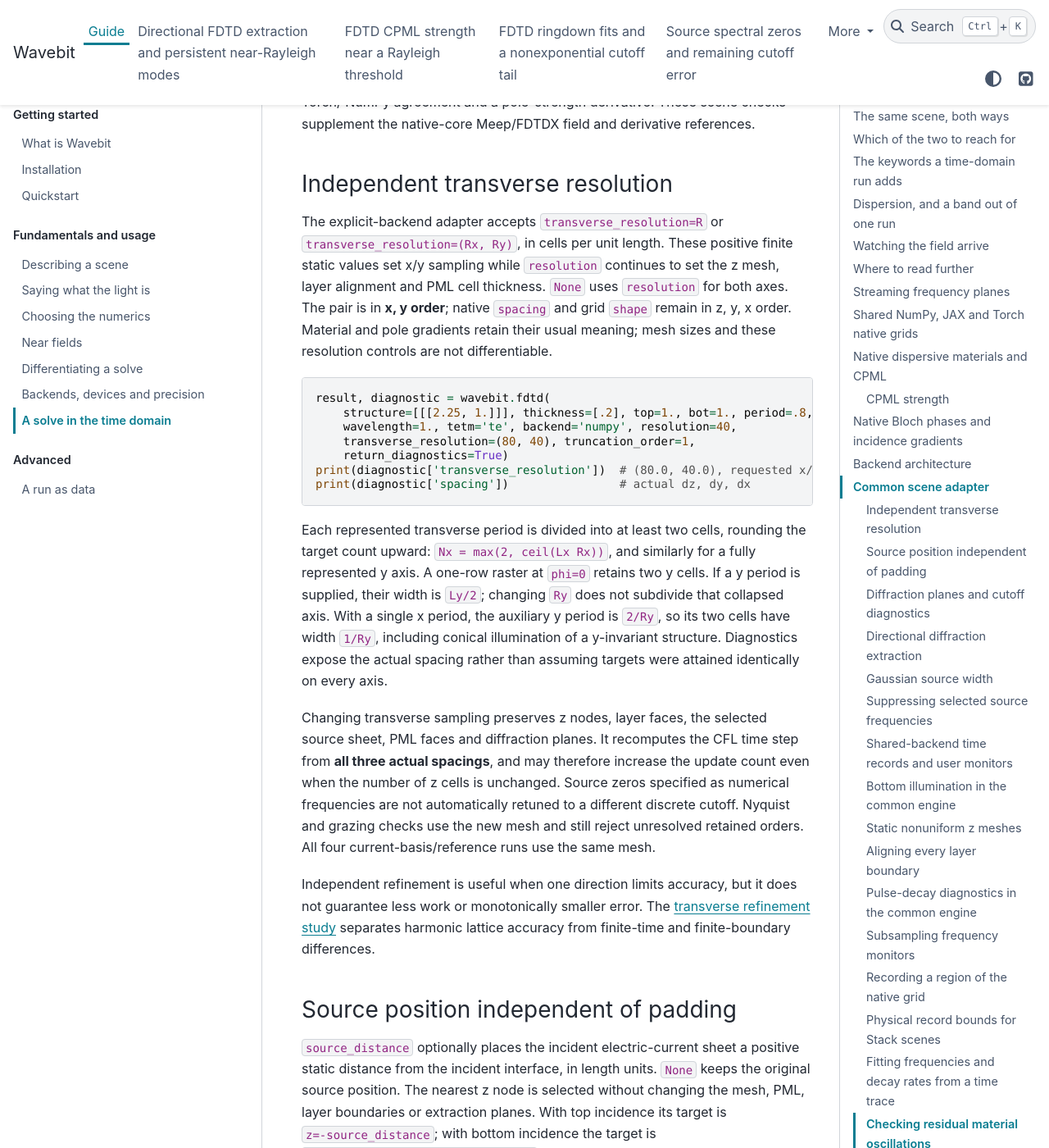
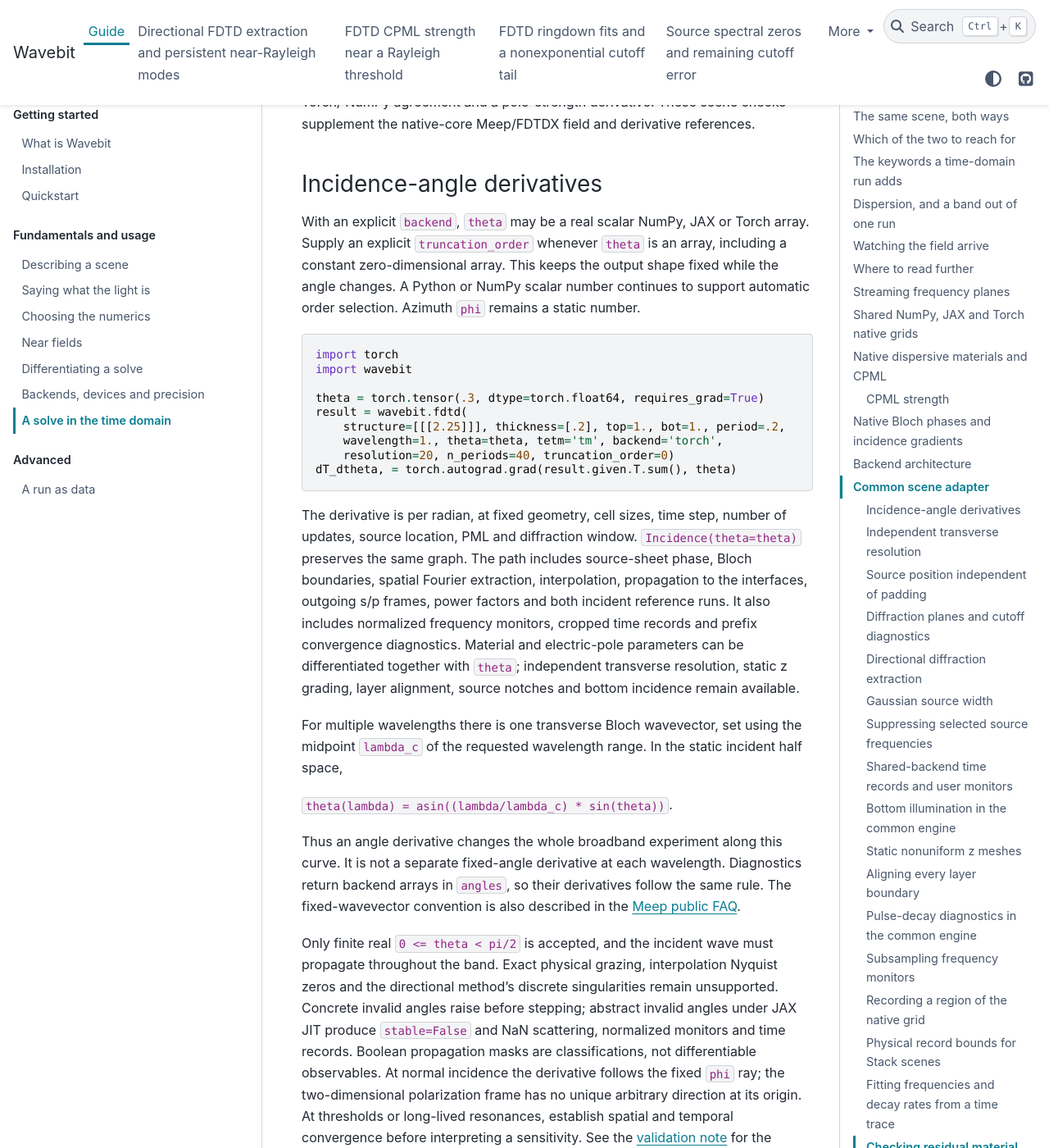
Before and after one commit to fieldalgo/wavebit, a Sphinx documentation site: the page built from docs/guide/time-domain.md, in a window 1280 px wide and 1400 px high, scrolled down 16054 px. Shown: the whole window at 82% size. Built offline with Sphinx 7.4.7 and the PyData theme 0.15.4, drawn with Linux system fonts in a browser that asks for light colours; some of the changed text lies outside the part shown.

Commit message:
feat(fdtd): differentiate scene incidence on a fixed grid
Co-authored-by: Codex <noreply@openai.com>

````diff
--- a/docs/_toc.yml
+++ b/docs/_toc.yml
@@ -27,6 +27,7 @@ subtrees:
   - file: fdtd-source-clearance
   - file: fdtd-lattice-reference
   - file: fdtd-transverse-resolution
+  - file: fdtd-scene-angles
   - file: fdtd-rayleigh
   - file: fdtd-enz
   - file: fdtd-layer-alignment
--- a/docs/guide/time-domain.md
+++ b/docs/guide/time-domain.md
@@ -515,7 +515,7 @@ derivative, = torch.autograd.grad(result.T.sum(), value)
 
 The same adapter runs on NumPy (`0`), JAX (`1`) and Torch (`2`). JAX results are
 registered pytrees, so a function returning the complete `Result` can be jitted.
-Raster epsilon, raster mu, electric Drude/Lorentz parameters and Jones amplitudes
+Incidence `theta`, raster epsilon, raster mu, electric Drude/Lorentz parameters and Jones amplitudes
 retain their backend graphs. Cell overlap weights are static; harmonic averaging
 is applied normal to each field component and arithmetic averaging tangentially.
 Within the transverse plane, normal harmonic averaging is performed before
@@ -541,7 +541,7 @@ homogeneous propagation to move the phase reference to the interfaces. At obliqu
 incidence the transverse wavevector stays fixed across the wavelength band;
 `return_diagnostics=True` includes the corresponding angles.
 
-Geometry, half-space coefficients, wavelength and incidence angles are static.
+Geometry, half-space coefficients, wavelength and azimuth `phi` are static.
 An explicit `resolution` is required so material optimization cannot resize the
 grid. Defaults here are `courant=.8`, `n_periods=40`, `n_pml=12`; choose a smaller
 Courant fraction when the minimum material values or pole frequencies demand it.
@@ -562,6 +562,62 @@ transmission with stored Meep public-API data, and JAX/Torch material derivative
 with finite differences. Crossed dispersive scenes additionally check Torch/
 NumPy agreement and a pole-strength derivative. These scene checks supplement
 the native-core Meep/FDTDX field and derivative references.
+
+
+### Incidence-angle derivatives
+
+With an explicit `backend`, `theta` may be a real scalar NumPy, JAX or Torch
+array. Supply an explicit `truncation_order` whenever `theta` is an array,
+including a constant zero-dimensional array. This keeps the output shape fixed
+while the angle changes. A Python or NumPy scalar number continues to support
+automatic order selection. Azimuth `phi` remains a static number.
+
+```python
+import torch
+import wavebit
+
+theta = torch.tensor(.3, dtype=torch.float64, requires_grad=True)
+result = wavebit.fdtd(
+    structure=[[[2.25]]], thickness=[.2], top=1., bot=1., period=.2,
+    wavelength=1., theta=theta, tetm='tm', backend='torch',
+    resolution=20, n_periods=40, truncation_order=0)
+dT_dtheta, = torch.autograd.grad(result.given.T.sum(), theta)
+```
+
+The derivative is per radian, at fixed geometry, cell sizes, time step, number
+of updates, source location, PML and diffraction window. `Incidence(theta=theta)`
+preserves the same graph. The path includes source-sheet phase, Bloch boundaries,
+spatial Fourier extraction, interpolation, propagation to the interfaces,
+outgoing s/p frames, power factors and both incident reference runs. It also
+includes normalized frequency monitors, cropped time records and prefix
+convergence diagnostics. Material and electric-pole parameters can be
+differentiated together with `theta`; independent transverse resolution,
+static z grading, layer alignment, source notches and bottom incidence remain
+available.
+
+For multiple wavelengths there is one transverse Bloch wavevector, set using
+the midpoint `lambda_c` of the requested wavelength range. In the static
+incident half space,
+
+`theta(lambda) = asin((lambda/lambda_c) * sin(theta))`.
+
+Thus an angle derivative changes the whole broadband experiment along this
+curve. It is not a separate fixed-angle derivative at each wavelength.
+Diagnostics return backend arrays in `angles`, so their derivatives follow the
+same rule. The fixed-wavevector convention is also described in the
+[Meep public FAQ](https://meep.readthedocs.io/en/latest/FAQ/).
+
+Only finite real `0 <= theta < pi/2` is accepted, and the incident wave must
+propagate throughout the band. Exact physical grazing, interpolation Nyquist
+zeros and the directional method's discrete singularities remain unsupported.
+Concrete invalid angles raise before stepping; abstract invalid angles under
+JAX JIT produce `stable=False` and NaN scattering, normalized monitors and time
+records. Boolean propagation masks are classifications, not differentiable
+observables. At normal incidence the derivative follows the fixed `phi` ray;
+the two-dimensional polarization frame has no unique arbitrary direction at
+its origin. At thresholds or long-lived resonances, establish spatial and
+temporal convergence before interpreting a sensitivity. See the
+[validation note](../fdtd-scene-angles.md) for the checked cases and limits.
 
 
 ### Independent transverse resolution
````
Also changed, not shown: docs/README.md (+1 -0 lines), docs/fdtd-alpha.md (+9 -1 lines), docs/fdtd-scene-angles.md (added, +110 -0 lines), 5 other files.
